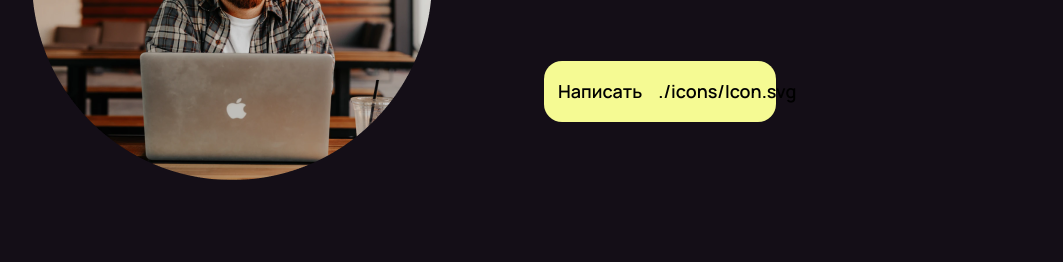
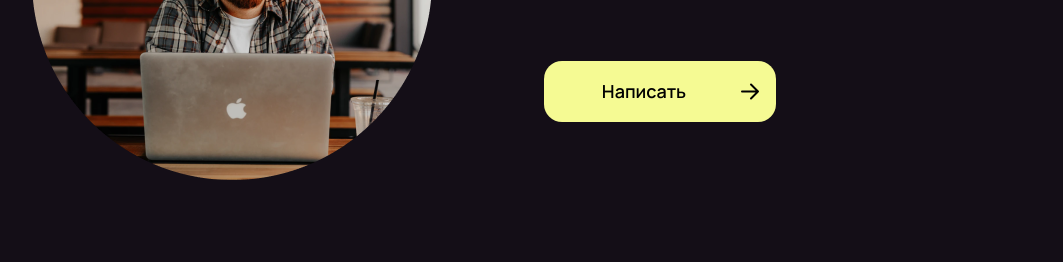
Before and after one commit to maryivanenko/Portfolio-Personal-wesite, a plain HTML site: page index.html in a window 1280 px wide. Shown: the part 284-546 px from the top of the page, without its empty margins (108-1171 px from the left). Drawn offline with Linux system fonts and the light colour scheme.

Commit message:
arrow added project finished

```diff
--- a/index.html
+++ b/index.html
@@ -26,7 +26,10 @@
                         <h1 class="my-name">Майкл Найт</h1>
                         <p class="description">Помогу превратить программирование
                             из хобби в прибыльную профессию</p>
-                        <a class="write-action" href="#">Написать</a>
+                        <a class="write-action" href="#">
+                            <span class="btn-write">Написать</span>
+                            <img src="./icons/Icon.svg" alt="arrow">
+                        </a>
                     </div>
                 </div>
             </div>
--- a/style.css
+++ b/style.css
@@ -82,10 +82,9 @@ h3 {
     line-height: 25px;
 }
 
-.write-action::after {
-    content: "./icons/Icon.svg";
-    padding-left: 8px;
-
+.btn-write {
+    width: 100%;
+    text-align: center;
 }
 
 .socials h3 {
```
